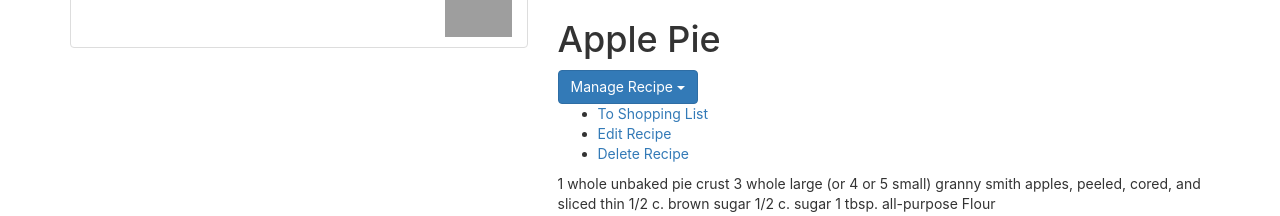
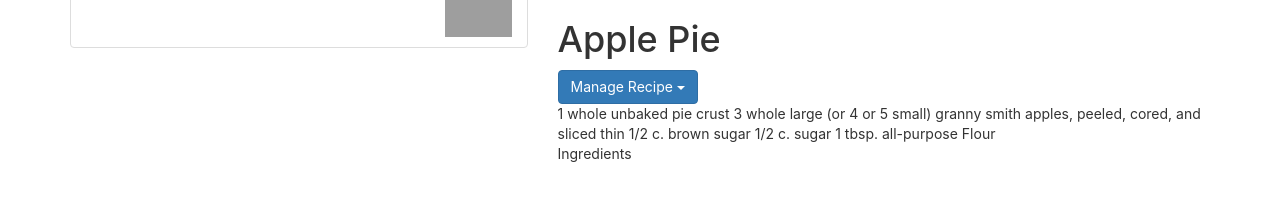
Before and after one commit to selenyel/Recipe-and-Shopping-List---Angular, an Angular app in the folder Recipie-and-Shopping-List/: page / in a window 1280 px wide. Both pictures are taken after a click on the link 298 px from the left and 252 px from the top of the page. Shown: the part 432-648 px from the top of the page. Built offline with nearby package versions, Linux system fonts and the light colour scheme; grey boxes are pictures that could not be loaded.

Commit message:
Lesson 116 - HostBinding, HostListener, Directives

```diff
--- a/Recipie-and-Shopping-List/src/app/app.module.ts
+++ b/Recipie-and-Shopping-List/src/app/app.module.ts
@@ -12,6 +12,7 @@ import { ShoppingEditComponent } from './shopping-list/shopping-edit/shopping-ed
 import { RecipeItemComponent } from './recipes/recipe-list/recipe-item/recipe-item.component';
 
 import { FormsModule } from '@angular/forms';
+import { DropdownDirective } from './shared/dropdown.directive';
 
 @NgModule({
   declarations: [
@@ -22,7 +23,8 @@ import { FormsModule } from '@angular/forms';
     RecipeDetailComponent,
     ShoppingListComponent,
     ShoppingEditComponent,
-    RecipeItemComponent
+    RecipeItemComponent,
+    DropdownDirective
   ],
   imports: [
     BrowserModule,
--- a/Recipie-and-Shopping-List/src/app/header/header.component.html
+++ b/Recipie-and-Shopping-List/src/app/header/header.component.html
@@ -13,7 +13,7 @@
                 <li><a href="#" (click)="onSelect('shopping-list')">Shopping List</a></li>
             </ul>
             <ul class="nav navbar-nav navbar-right">
-                <li class="dropdown">
+                <li class="dropdown" appDropdown>
                     <a href="#" class="dropdown-toggle" role="button">Manage <span class="caret"></span></a>
                     <ul class="dropdown-menu">
                         <li><a href="#">Save Data</a></li>
--- a/Recipie-and-Shopping-List/src/app/recipes/recipe-detail/recipe-detail.component.html
+++ b/Recipie-and-Shopping-List/src/app/recipes/recipe-detail/recipe-detail.component.html
@@ -11,14 +11,14 @@
 </div>
 <div class="row">
     <div class="col-xs-12">
-        <div class="btn-group">
+        <div class="btn-group"  appDropdown>
             <button
                 type="button"
                 class="btn btn-primary dropdown-toggle"
             >
                 Manage Recipe <span class="caret"></span>
             </button>
-            <ul>
+            <ul class="dropdown-menu">
                 <li><a href="#">To Shopping List</a></li>
                 <li><a href="#">Edit Recipe</a></li>
                 <li><a href="#">Delete Recipe</a></li>
--- a/Recipie-and-Shopping-List/src/app/shared/dropdown.directive.ts
+++ b/Recipie-and-Shopping-List/src/app/shared/dropdown.directive.ts
@@ -1,12 +1,25 @@
-import { Directive, HostListener, Input } from "@angular/core";
+import { Directive, ElementRef, HostBinding, HostListener, Input } from "@angular/core";
 
 @Directive({
     selector:'[appDropdown]'
 })
 export class DropdownDirective{
-    isOpen = false;
 
-    @HostListener('click') toggleOpen(){
-        this.isOpen = !this.isOpen;
+
+//THIS ALSO CLOSES THE MODAL IF YOU CLICK ANYWHERE ELSE INCLUDING DROPDOWN ITSELF AND ITS CONTENT
+
+    @HostBinding('class.open') isOpen = false;
+    @HostListener('document:click', ['$event']) toggleOpen(event: Event) {
+      this.isOpen = this.elRef.nativeElement.contains(event.target) ? !this.isOpen : false;
     }
+    constructor(private elRef: ElementRef) {}
+
+
+
+// DELETE OTHER CODES AND ACTIVATE THIS ONE IF YOU WANT TO ONLY TOGGLE MENU BY CLICKING THE SAME DIV
+    // @HostBinding('class.open') isOpen = false;
+
+    // @HostListener('click') toggleOpen(){
+    //     this.isOpen = !this.isOpen;
+    // }
 }
```
